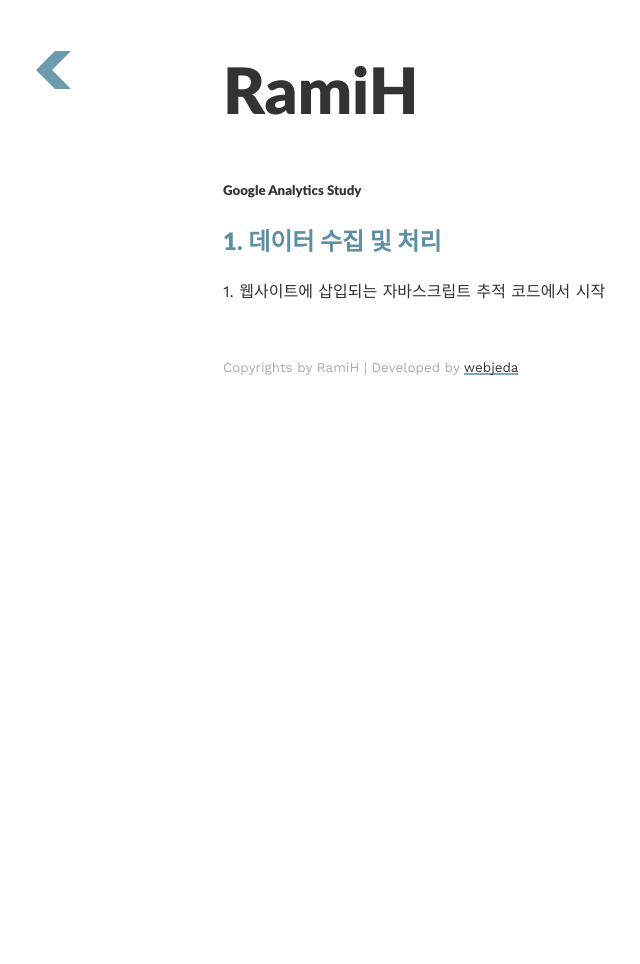
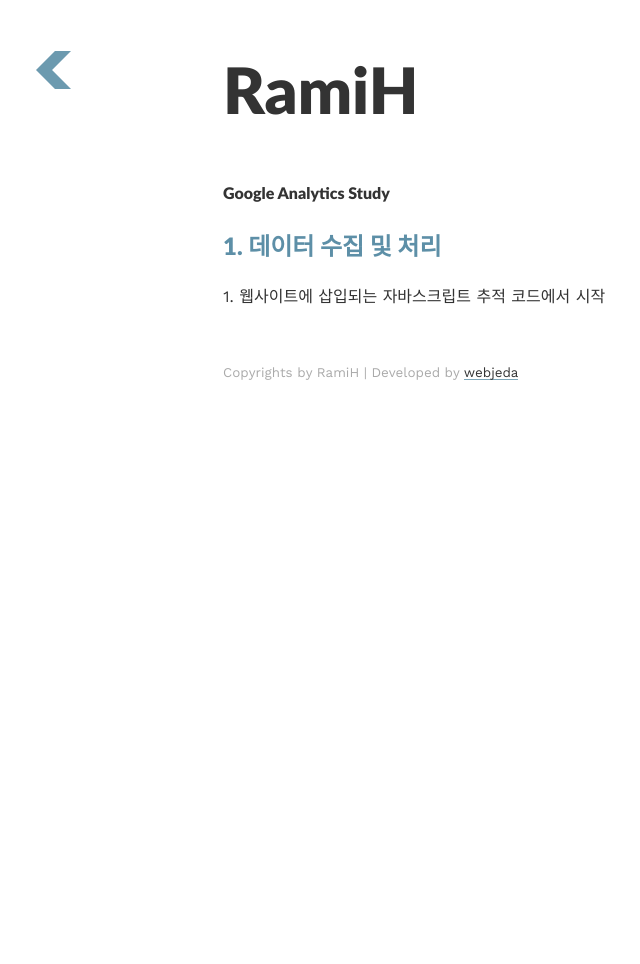
Before and after one commit to no-use-rami/ramihan.github.io, a Jekyll site: the page built from index.html, in a window 1280 px wide. Shown: the whole page, without its empty margins (17-657 px from the left). Built offline with Jekyll 4.4.1, drawn with Linux system fonts in a browser that asks for light colours.

```diff
--- a/index.html
+++ b/index.html
@@ -2,7 +2,7 @@
 layout: default
 ---
 <h1 class="headline">{{site.title}}</h1>
-<h5> google analytics study </h5>
+<h4> google analytics study </h4>
 <div class="article-list">
 {% for post in site.posts %}
     <h2><a href="{{post.url | prepend: site.baseurl}}">{{post.title}}</a></h2>
```
